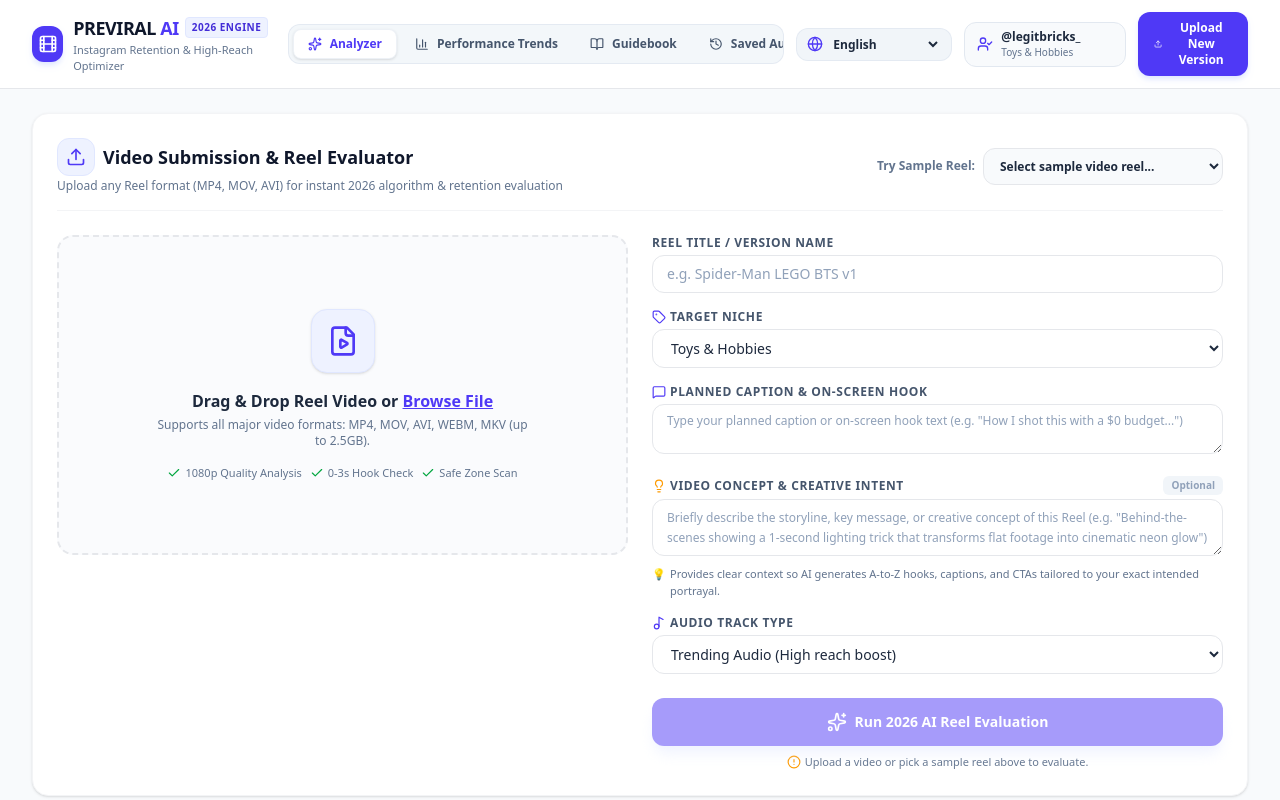
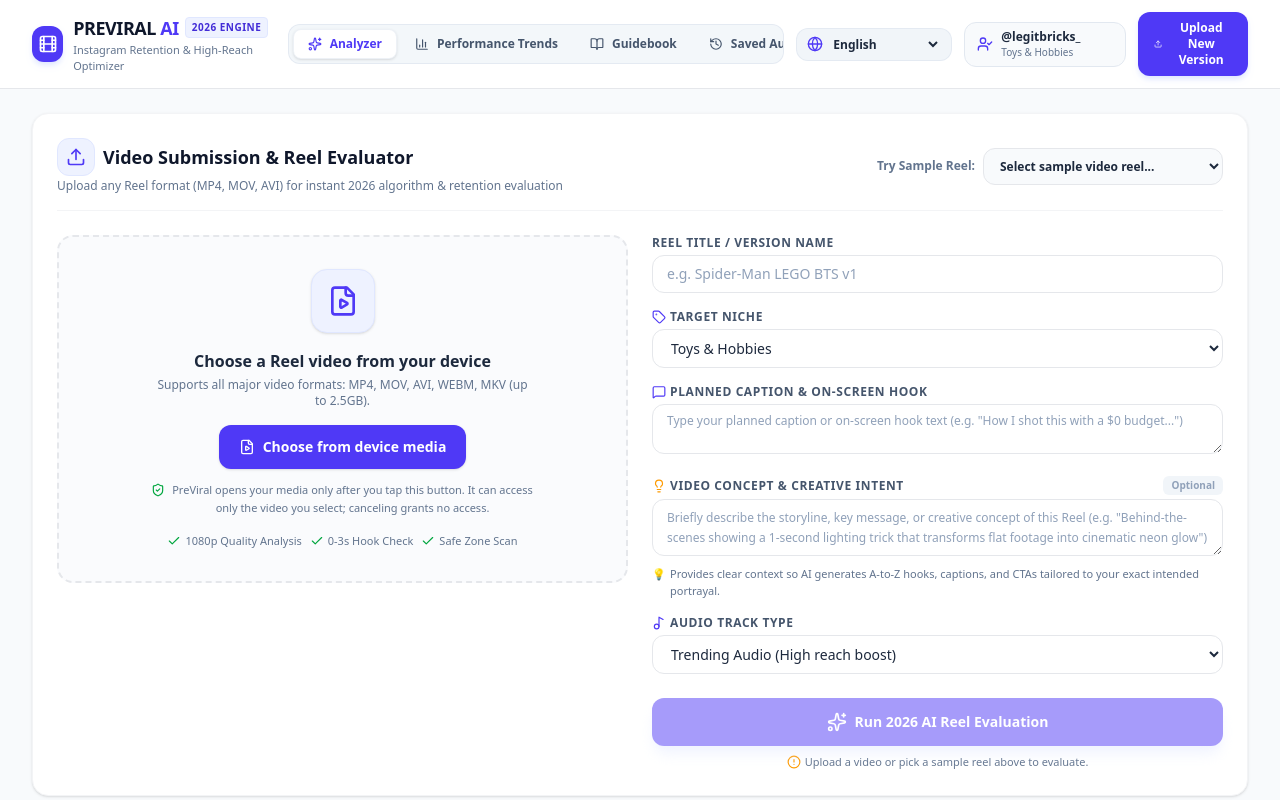
Before and after one commit to justinoh98/PreViral, a React (Vite) app: page / in a window 1280 px wide. Shown: the top 800 px of the page. Built offline with nearby package versions, Linux system fonts and the light colour scheme.

Commit message:
Add consent-based device media picker

```diff
--- a/src/components/VideoUploader.tsx
+++ b/src/components/VideoUploader.tsx
@@ -1,5 +1,5 @@
 import React, { useState, useRef, useEffect } from 'react';
-import { Upload, Film, Play, Pause, Sparkles, Check, AlertCircle, FileVideo, Music2, Tag, MessageSquare, RotateCcw, Lightbulb } from 'lucide-react';
+import { Upload, Film, Play, Pause, Sparkles, Check, AlertCircle, FileVideo, Music2, Tag, MessageSquare, RotateCcw, Lightbulb, ShieldCheck } from 'lucide-react';
 import { getPresetReels } from '../data/presets';
 import { PresetReel, ReelEvaluation } from '../types';
 import { SafeZoneOverlay } from './SafeZoneOverlay';
@@ -58,6 +58,15 @@ export const VideoUploader: React.FC<VideoUploaderProps> = ({
   const videoRef = useRef<HTMLVideoElement>(null);
   const canvasRef = useRef<HTMLCanvasElement>(null);
   const fileInputRef = useRef<HTMLInputElement>(null);
+
+  // Device media is requested only after an explicit user action. The browser's
+  // native picker grants access only to the file the user selects.
+  const openMediaPicker = () => {
+    if (fileInputRef.current) {
+      fileInputRef.current.value = '';
+      fileInputRef.current.click();
+    }
+  };
 
   // Handle local video file selection
   const handleFileChange = (e: React.ChangeEvent<HTMLInputElement>) => {
@@ -299,23 +308,33 @@ export const VideoUploader: React.FC<VideoUploaderProps> = ({
             <div
               onDragOver={(e) => e.preventDefault()}
               onDrop={handleDrop}
-              onClick={() => fileInputRef.current?.click()}
-              className="border-2 border-dashed border-gray-200 hover:border-indigo-500 bg-slate-50/70 hover:bg-slate-50 rounded-2xl p-8 flex flex-col items-center justify-center text-center cursor-pointer transition-all group min-h-[320px]"
+              className="border-2 border-dashed border-gray-200 hover:border-indigo-500 bg-slate-50/70 hover:bg-slate-50 rounded-2xl p-8 flex flex-col items-center justify-center text-center transition-all group min-h-[320px]"
             >
               <input
                 ref={fileInputRef}
                 type="file"
-                accept="video/*,.mp4,.mov,.avi,.webm,.mkv"
+                accept="video/*"
                 onChange={handleFileChange}
                 className="hidden"
+                aria-label={t('browseMedia')}
               />
               <div className="w-16 h-16 rounded-2xl bg-indigo-50 text-indigo-600 border border-indigo-100 flex items-center justify-center mb-4 group-hover:scale-110 transition-transform shadow-sm">
                 <FileVideo className="w-8 h-8" />
               </div>
-              <h3 className="font-bold text-slate-800 text-base">
-                {t('dragDropTitle')} <span className="text-indigo-600 underline">{t('browseFile')}</span>
-              </h3>
+              <h3 className="font-bold text-slate-800 text-base">{t('dragDropTitle')}</h3>
               <p className="text-xs text-slate-500 mt-1 max-w-sm">{t('dragDropSub')}</p>
+              <button
+                type="button"
+                onClick={openMediaPicker}
+                className="mt-4 inline-flex min-h-11 items-center justify-center gap-2 rounded-xl bg-indigo-600 px-5 py-2.5 text-sm font-bold text-white shadow-sm transition-colors hover:bg-indigo-700 focus:outline-none focus:ring-2 focus:ring-indigo-500 focus:ring-offset-2"
+              >
+                <FileVideo className="h-4 w-4" />
+                {t('browseMedia')}
+              </button>
+              <p className="mt-3 flex max-w-sm items-start justify-center gap-1.5 text-[11px] leading-relaxed text-slate-500">
+                <ShieldCheck className="mt-0.5 h-3.5 w-3.5 shrink-0 text-green-600" />
+                <span>{t('mediaPermissionNotice')}</span>
+              </p>
               <div className="flex items-center gap-2 mt-4 text-[11px] text-slate-500 font-medium flex-wrap justify-center">
                 <span className="flex items-center gap-1"><Check className="w-3.5 h-3.5 text-green-600" /> {t('check1080p')}</span>
                 <span className="flex items-center gap-1"><Check className="w-3.5 h-3.5 text-green-600" /> {t('checkHook')}</span>
--- a/src/i18n.tsx
+++ b/src/i18n.tsx
@@ -30,8 +30,10 @@ export const translations = {
     uploaderHeaderSub: 'Upload any Reel format (MP4, MOV, AVI) for instant 2026 algorithm & retention evaluation',
     trySample: 'Try Sample Reel:',
     selectSample: 'Select sample video reel...',
-    dragDropTitle: 'Drag & Drop Reel Video or',
+    dragDropTitle: 'Choose a Reel video from your device',
     browseFile: 'Browse File',
+    browseMedia: 'Choose from device media',
+    mediaPermissionNotice: 'PreViral opens your media only after you tap this button. It can access only the video you select; canceling grants no access.',
     dragDropSub: 'Supports all major video formats: MP4, MOV, AVI, WEBM, MKV (up to 2.5GB).',
     check1080p: '1080p Quality Analysis',
     checkHook: '0-3s Hook Check',
@@ -173,8 +175,10 @@ export const translations = {
     uploaderHeaderSub: '게시 전 릴스(MP4, MOV 등)를 업로드하여 2026 알고리즘 반응과 시청 이탈률을 정밀 진단받으세요',
     trySample: '예시 릴스 체험:',
     selectSample: '예시 샘플 릴스 선택...',
-    dragDropTitle: '릴스 동영상을 드래그하여 놓거나',
+    dragDropTitle: '기기에서 릴스 동영상을 선택하세요',
     browseFile: '파일 찾아보기',
+    browseMedia: '기기 미디어에서 선택',
+    mediaPermissionNotice: '이 버튼을 누른 후 직접 선택한 영상만 PreViral이 열 수 있습니다. 선택을 취소하면 어떤 미디어에도 접근하지 않습니다.',
     dragDropSub: '모든 주요 비디오 포맷 지원: MP4, MOV, AVI, WEBM, MKV (최대 2.5GB)',
     check1080p: '1080p 고화질 정밀 분석',
     checkHook: '0-3초 훅 구간 검증',
```
